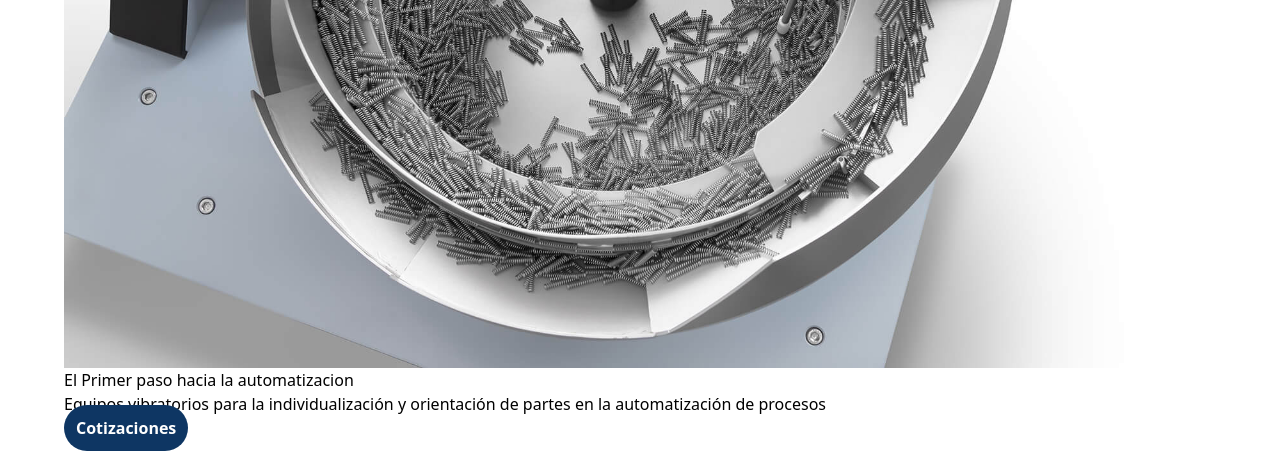
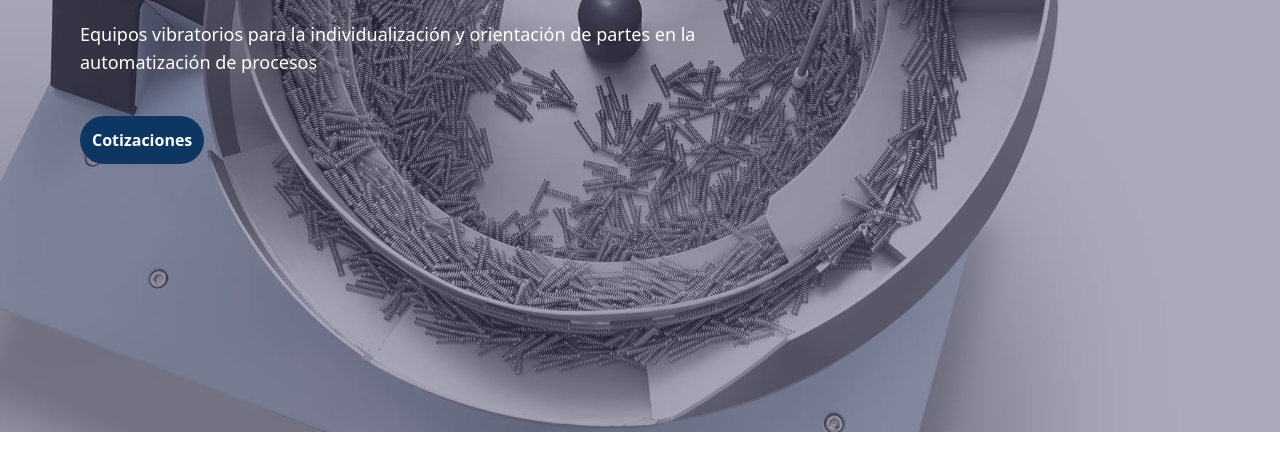
Before and after one commit to jesus010795/pigore, a website: page src/index.html in a window 1280 px wide. Shown: the part 480-931 px from the top of the page. Drawn offline with Linux system fonts and the light colour scheme.

Commit message:
Hero section layout

```diff
--- a/src/css/input.css
+++ b/src/css/input.css
@@ -7,7 +7,7 @@
         @apply w-[90%] max-w-screen-2xl mx-auto
     }
     .button{
-        @apply w-max p-3 rounded-full bg-primary-blue text-white font-bold
+        @apply block w-max p-3 rounded-full bg-primary-blue text-white font-bold
     }
     .icons{
         background-image: url('../images/icon-close.svg');
--- a/src/index.html
+++ b/src/index.html
@@ -72,12 +72,14 @@
             </div>
         </nav>
     <main>
-        <section class="wrapper">
-            <img src="./images/bowl-header.jpg" alt="">
-            <article>
-                <h1>El Primer paso hacia la automatizacion</h1>
-                <p>Equipos vibratorios para la individualización y orientación de partes en la automatización de procesos</p>
-                <a href="" class="button">Cotizaciones</a>
+        <section class="relative mt-8 -z-10">
+            <img src="./images/bowl-header.jpg" alt="Bowl feeder" class="w-full h-[800px] object-cover">
+            <article class="absolute inset-0 bg-[rgba(66,66,103,0.45)] flex justify-center md:items-center md:justify-start">
+                <div class="w-[80%] mt-32 md:m-0 md:w-[50%] md:ml-20">
+                    <h1 class="mb-10 text-white font-bold text-center text-4xl md:text-left">El Primer paso hacia la automatizacion</h1>
+                    <p class="text-white text-lg">Equipos vibratorios para la individualización y orientación de partes en la automatización de procesos</p>
+                    <a href="" class="button mt-10 mx-auto md:mx-0">Cotizaciones</a>
+                </div>
             </article>
         </section>
     </main>
```
Also changed, not shown: src/css/output.css.
